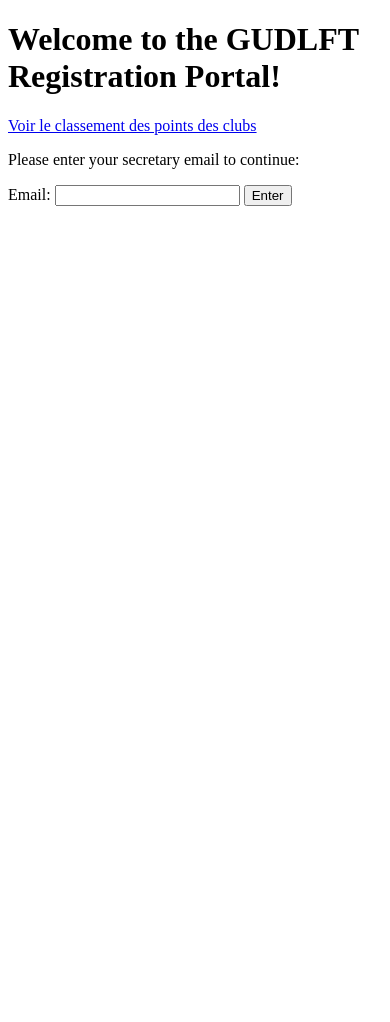
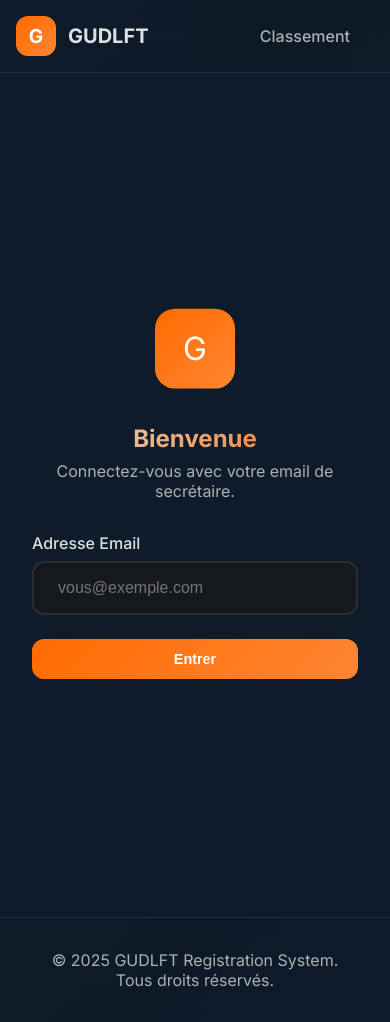
Before and after one commit to silvercross2021-web/python_test_BK, a Flask app: page / in a window 390 px wide. Before the commit the page ends 206 px from the top, so only its background shows below. Run offline with Flask 2, Linux system fonts and the light colour scheme.

Commit message:
feat: Refonte complète du design de l'interface utilisateur

```diff
--- /dev/null
+++ b/static/style.css
@@ -0,0 +1,295 @@
+/* --- POLICE D'ÉCRITURE --- */
+@import url('https://fonts.googleapis.com/css2?family=Inter:wght@300;400;500;600;700;800&display=swap');
+
+/* --- VARIABLES DE COULEURS --- */
+:root {
+  --bg-primary: #0D1B2A;
+  --bg-secondary: #1A1A1A;
+  --color-primary: #FF6B00;
+  --text-primary: #E0E0E0;
+  --text-secondary: #B0B0B0;
+  --status-full: #FF4136;
+  --border-color: rgba(224, 224, 224, 0.1);
+  --shadow-primary: rgba(255, 107, 0, 0.3);
+  --shadow-dark: rgba(0, 0, 0, 0.5);
+}
+
+/* --- STYLE DE BASE ET FOND D'ÉCRAN ANIMÉ --- */
+* {
+  margin: 0;
+  padding: 0;
+  box-sizing: border-box;
+}
+body {
+  font-family: 'Inter', sans-serif;
+  background: linear-gradient(135deg, var(--bg-primary) 0%, var(--bg-secondary) 50%, var(--bg-primary) 100%);
+  color: var(--text-primary);
+  min-height: 100vh;
+  overflow-x: hidden;
+  position: relative;
+}
+body::before {
+  content: '';
+  position: fixed;
+  top: 0;
+  left: 0;
+  width: 100%;
+  height: 100%;
+  background: radial-gradient(circle at 30% 70%, rgba(255, 107, 0, 0.1) 0%, transparent 50%),
+              radial-gradient(circle at 70% 30%, rgba(0, 255, 127, 0.05) 0%, transparent 50%);
+  animation: breathe 8s ease-in-out infinite;
+  pointer-events: none;
+  z-index: -1;
+}
+
+/* --- EN-TÊTE (HEADER), LOGO ET MENU "CLASSEMENT" --- */
+header {
+  position: sticky;
+  top: 0;
+  background: rgba(13, 27, 42, 0.95);
+  backdrop-filter: blur(20px);
+  border-bottom: 1px solid var(--border-color);
+  z-index: 1000;
+  padding: 1rem 0;
+}
+.header-container {
+  max-width: 1200px;
+  margin: 0 auto;
+  padding: 0 2rem;
+  display: flex;
+  justify-content: space-between;
+  align-items: center;
+}
+.logo {
+  display: flex;
+  align-items: center;
+  gap: 0.75rem;
+  text-decoration: none;
+  color: var(--text-primary);
+  font-weight: 700;
+  font-size: 1.5rem;
+  transition: all 0.3s ease;
+}
+.logo-icon {
+  width: 40px;
+  height: 40px;
+  background: linear-gradient(135deg, var(--color-primary), #FF8533);
+  border-radius: 12px;
+  display: flex;
+  align-items: center;
+  justify-content: center;
+  color: white;
+  font-size: 1.2rem;
+  transition: transform 0.3s ease;
+}
+nav ul {
+  display: flex;
+  list-style: none;
+  gap: 1rem;
+  align-items: center;
+}
+nav a {
+  color: var(--text-secondary);
+  text-decoration: none;
+  padding: 0.75rem 1.5rem;
+  border-radius: 12px;
+  font-weight: 500;
+  transition: all 0.3s ease;
+  position: relative;
+  overflow: hidden;
+}
+
+/* --- EFFETS DE SURVOL (HOVER) ET ANIMATIONS --- */
+.logo:hover { color: var(--color-primary); transform: scale(1.05); }
+.logo:hover .logo-icon { transform: rotate(15deg) scale(1.1); }
+nav a::before {
+  content: '';
+  position: absolute;
+  bottom: 0;
+  left: 0;
+  width: 0;
+  height: 2px;
+  background: var(--color-primary);
+  transition: width 0.3s ease;
+}
+nav a:hover::before { width: 100%; }
+nav a:hover { color: var(--text-primary); background: rgba(255, 107, 0, 0.1); transform: translateY(-2px); }
+.btn:hover { transform: scale(1.05) translateY(-2px); box-shadow: 0 10px 30px var(--shadow-primary); }
+.btn::before {
+  content: '';
+  position: absolute;
+  top: 0;
+  left: -100%;
+  width: 100%;
+  height: 100%;
+  background: linear-gradient(90deg, transparent, rgba(255, 255, 255, 0.2), transparent);
+  transition: left 0.5s ease;
+}
+.btn:hover::before { left: 100%; }
+
+/* --- NOUVELLE MISE EN PAGE GAUCHE/DROITE --- */
+.split-screen-container {
+  display: flex;
+  min-height: 100vh;
+}
+.split-left {
+  flex: 0 0 50%;
+  display: flex;
+  justify-content: center;
+  align-items: center;
+  padding: 2rem;
+  background: var(--bg-primary);
+}
+.split-right {
+  display: flex;
+  justify-content: center;
+  align-items: center;
+  position: relative;
+  flex: 1;
+  background-image: url('https://images.unsplash.com/photo-1571019613454-1cb2f99b2d8b?q=80&w=2070&auto=format&fit=crop');
+  background-size: cover;
+  background-position: center;
+}
+.split-right::before {
+  content: '';
+  position: absolute;
+  top: 0;
+  left: 0;
+  width: 100%;
+  height: 100%;
+  background: rgba(13, 27, 42, 0.6);
+  z-index: 1;
+}
+
+/* --- CONTENU DES PANNEAUX --- */
+.login-content {
+  max-width: 400px;
+  width: 100%;
+  text-align: center;
+}
+.promo-content {
+  position: relative;
+  z-index: 2;
+  color: white;
+  text-align: left;
+  padding: 3rem;
+  max-width: 500px;
+}
+.promo-content h1 {
+  font-size: 3rem;
+  font-weight: 800;
+  line-height: 1.2;
+  margin-bottom: 1rem;
+  text-shadow: 0 4px 15px rgba(0, 0, 0, 0.5);
+}
+.promo-content p {
+  font-size: 1.1rem;
+  color: var(--text-secondary);
+  line-height: 1.6;
+  text-shadow: 0 2px 10px rgba(0, 0, 0, 0.5);
+}
+.login-logo {
+  width: 80px;
+  height: 80px;
+  background: linear-gradient(135deg, var(--color-primary), #FF8533);
+  border-radius: 20px;
+  margin: 0 auto 2rem;
+  font-size: 2rem;
+  color: white;
+  display: flex;
+  align-items: center;
+  justify-content: center;
+  animation: logoFloat 3s ease-in-out infinite;
+}
+.login-title {
+  font-size: 2rem;
+  font-weight: 700;
+  margin-bottom: 0.5rem;
+  background: linear-gradient(135deg, var(--text-primary), var(--color-primary));
+  -webkit-background-clip: text;
+  -webkit-text-fill-color: transparent;
+  background-clip: text;
+}
+.login-subtitle {
+  color: var(--text-secondary);
+  margin-bottom: 2rem;
+}
+
+/* --- ÉLÉMENTS DE FORMULAIRE --- */
+.form-group { margin-bottom: 1.5rem; }
+.form-label { display: block; margin-bottom: 0.5rem; font-weight: 500; text-align: left; }
+.form-input {
+  width: 100%;
+  padding: 1rem 1.5rem;
+  background: rgba(26, 26, 26, 0.8);
+  border: 2px solid var(--border-color);
+  border-radius: 12px;
+  color: var(--text-primary);
+  font-size: 1rem;
+  transition: all 0.3s ease;
+}
+.form-input:focus {
+  outline: none;
+  border-color: var(--color-primary);
+  box-shadow: 0 0 0 3px rgba(255, 107, 0, 0.1);
+  transform: translateY(-2px);
+}
+.btn {
+  width: 100%;
+  padding: 1rem 2rem;
+  background: linear-gradient(135deg, var(--color-primary), #FF8533);
+  color: white;
+  border-radius: 12px;
+  font-weight: 600;
+  transition: all 0.3s ease;
+  cursor: pointer;
+  border: none;
+  font-size: 1rem;
+  position: relative;
+  overflow: hidden;
+}
+.flash-error {
+  background: rgba(255, 65, 54, 0.2);
+  color: var(--status-full);
+  border: 1px solid rgba(255, 65, 54, 0.3);
+  padding: 1rem;
+  border-radius: 12px;
+  margin-bottom: 1.5rem;
+  text-align: center;
+}
+
+/* --- ANIMATIONS --- */
+.slide-up { opacity: 0; transform: translateY(30px); animation: slideUp 0.8s ease-out forwards; }
+.slide-up-delay-1 { animation-delay: 0.2s; }
+.slide-up-delay-2 { animation-delay: 0.4s; }
+@keyframes slideUp { to { opacity: 1; transform: translateY(0); } }
+@keyframes logoFloat { 0%, 100% { transform: translateY(0px); } 50% { transform: translateY(-10px); } }
+@keyframes breathe { 0%, 100% { transform: scale(1); opacity: 0.8; } 50% { transform: scale(1.1); opacity: 1; } }
+
+/* --- PIED DE PAGE (FOOTER) --- */
+footer {
+  background: rgba(13, 27, 42, 0.95);
+  backdrop-filter: blur(20px);
+  border-top: 1px solid var(--border-color);
+  padding: 2rem 0;
+  text-align: center;
+}
+.footer-content {
+  max-width: 1200px;
+  margin: 0 auto;
+  padding: 0 2rem;
+  color: var(--text-secondary);
+}
+
+/* --- RESPONSIVE DESIGN (ADAPTATION AUX TABLETTES ET MOBILES) --- */
+@media (max-width: 768px) {
+  .header-container { padding: 0 1rem; }
+  .btn { padding: 0.75rem 1.5rem; font-size: 0.9rem; }
+  .split-screen-container { flex-direction: column; }
+  .split-left { flex: 1; }
+  .split-right { display: none; }
+}
+@media (max-width: 480px) {
+  .logo { font-size: 1.25rem; }
+  .login-title { font-size: 1.5rem; }
+}
--- /dev/null
+++ b/templates/base.html
@@ -0,0 +1,36 @@
+<!DOCTYPE html>
+<html lang="fr">
+<head>
+    <meta charset="UTF-8">
+    <meta name="viewport" content="width=device-width, initial-scale=1.0">
+    <link rel="stylesheet" href="{{ url_for('static', filename='style.css') }}">
+    <title>{% block title %}GUDLFT Registration{% endblock %}</title>
+</head>
+<body>
+
+    <header class="fade-in">
+        <div class="header-container">
+            <a href="{{ url_for('index') }}" class="logo">
+                <div class="logo-icon">G</div>
+                <span>GUDLFT</span>
+            </a>
+            <nav>
+                <ul>
+                    <li><a href="{{ url_for('points_board') }}">Classement</a></li>
+                </ul>
+            </nav>
+        </div>
+    </header>
+
+    <main>
+        {% block content %}{% endblock %}
+    </main>
+
+    <footer class="fade-in">
+        <div class="footer-content">
+            <p>&copy; 2025 GUDLFT Registration System. Tous droits réservés.</p>
+        </div>
+    </footer>
+
+</body>
+</html>
--- a/templates/index.html
+++ b/templates/index.html
@@ -1,30 +1,47 @@
-<!DOCTYPE html>
-<html lang="en">
-<head>
-    <meta charset="UTF-8">
-    <meta name="viewport" content="width=device-width, initial-scale=1.0">
-    <title>GUDLFT Registration</title>
-</head>
-<body>
-    <h1>Welcome to the GUDLFT Registration Portal!</h1>
+{% extends "base.html" %}
 
+{% block title %}Connexion - GUDLFT Registration{% endblock %}
+
+{% block content %}
+
+<div class="split-screen-container">
+
+    <div class="split-right">
+        <div class="promo-content slide-up">
+            <h1>GUDLFT Registration</h1>
+            <p>La plateforme dédiée aux secrétaires de club pour des inscriptions simples et rapides aux compétitions régionales.</p>
+        </div>
+        </div>
+
+    <div class="split-left">
+        <div class="login-content slide-up">
+
+            <div class="login-logo">G</div>
+            <h1 class="login-title">Bienvenue</h1>
+            <p class="login-subtitle">Connectez-vous avec votre email de secrétaire.</p>
+
+            {# Affiche les messages d'erreur (ex: email inconnu) #}
             {% with messages = get_flashed_messages() %}
                 {% if messages %}
-            <ul class="flashes" style="color: red; list-style-type: none; padding: 0;">
+                    <div class="flash-error slide-up-delay-1">
                     {% for message in messages %}
-                <li>{{ message }}</li>
+                        <p>{{ message }}</p>
                     {% endfor %}
-            </ul>
+                    </div>
                 {% endif %}
             {% endwith %}
-    <p><a href="{{ url_for('points_board') }}">Voir le classement des points des clubs</a></p>
 
-    <p>Please enter your secretary email to continue:</p>
+            <form action="{{ url_for('showSummary') }}" method="post" class="slide-up-delay-1">
+                <div class="form-group">
+                    <label for="email" class="form-label">Adresse Email</label>
+                    <input type="email" name="email" id="email" class="form-input" required placeholder="vous@exemple.com">
+                </div>
+                <button type="submit" class="btn slide-up-delay-2" style="width: 100%;">Entrer</button>
+            </form>
 
-    <form action="showSummary" method="post">
-        <label for="email">Email:</label>
-        <input type="email" name="email" id=""/>
-        <button type="submit">Enter</button>
-    </form>
-</body>
-</html>
+        </div>
+    </div>
+
+</div>
+
+{% endblock %}
```
Lines whose indentation alone changed are shown as unchanged.
